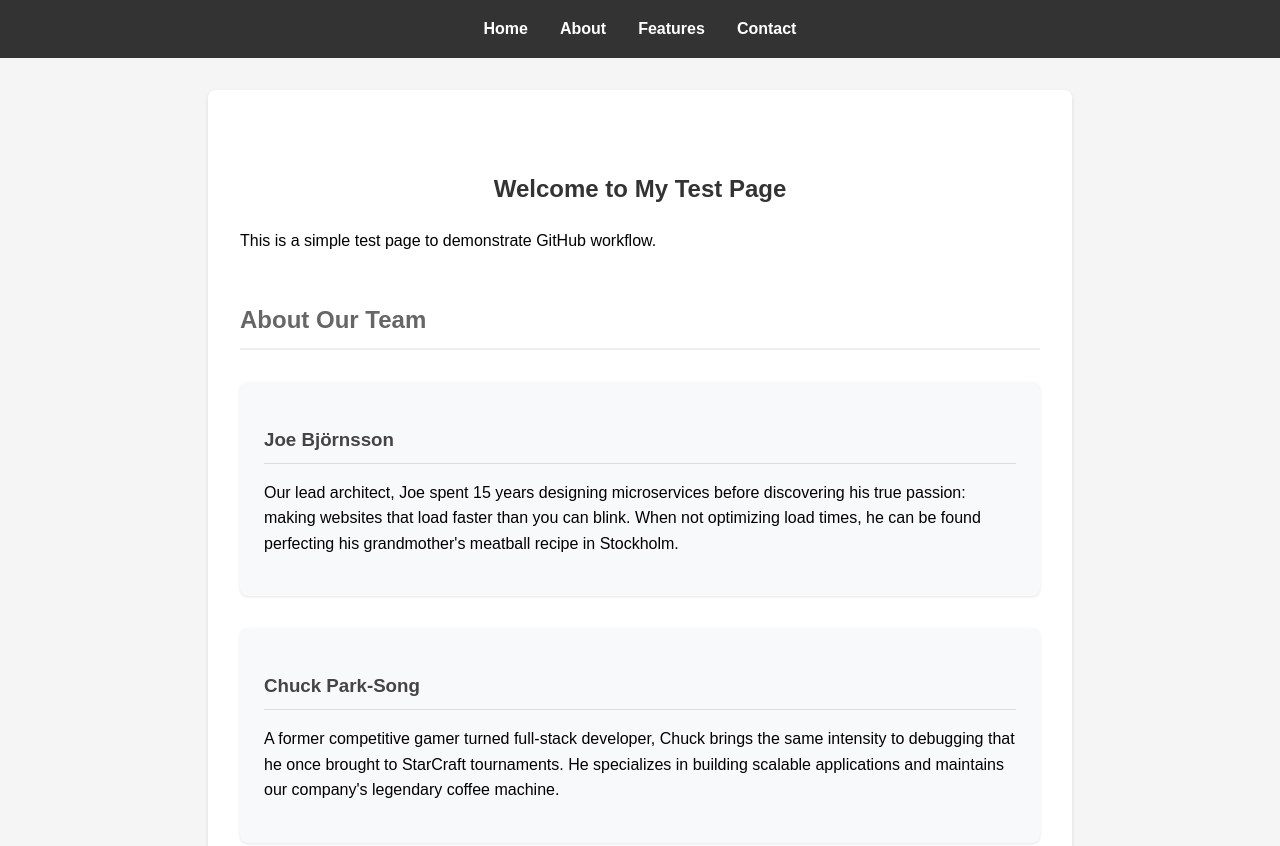
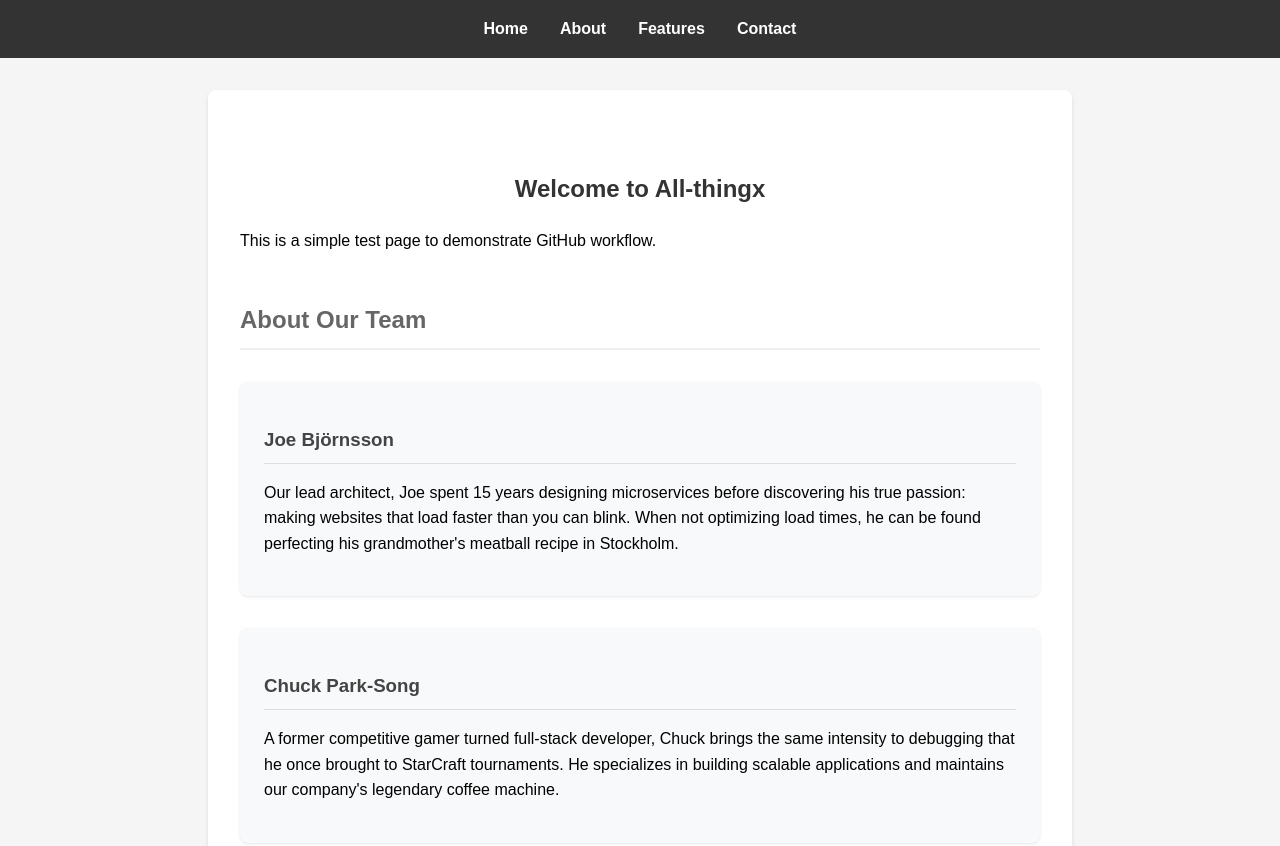
Before and after one commit to EmanuelNazareth/All-thingx-test, a plain HTML site: page index.html in a window 1280 px wide. Shown: the top 846 px of the page. Drawn offline with Linux system fonts and the light colour scheme.

Commit message:
Update site title to All-thingx

```diff
--- a/index.html
+++ b/index.html
@@ -3,7 +3,7 @@
 <head>
     <meta charset="UTF-8">
     <meta name="viewport" content="width=device-width, initial-scale=1.0">
-    <title>Welcome Page</title>
+    <title>Welcome to All-thingx</title>
     <link rel="stylesheet" href="styles.css">
 </head>
 <body>
@@ -18,7 +18,7 @@
 
     <div class="container">
         <section id="home">
-            <h1>Welcome to My Test Page</h1>
+            <h1>Welcome to All-thingx</h1>
             <p>This is a simple test page to demonstrate GitHub workflow.</p>
         </section>
 
```
